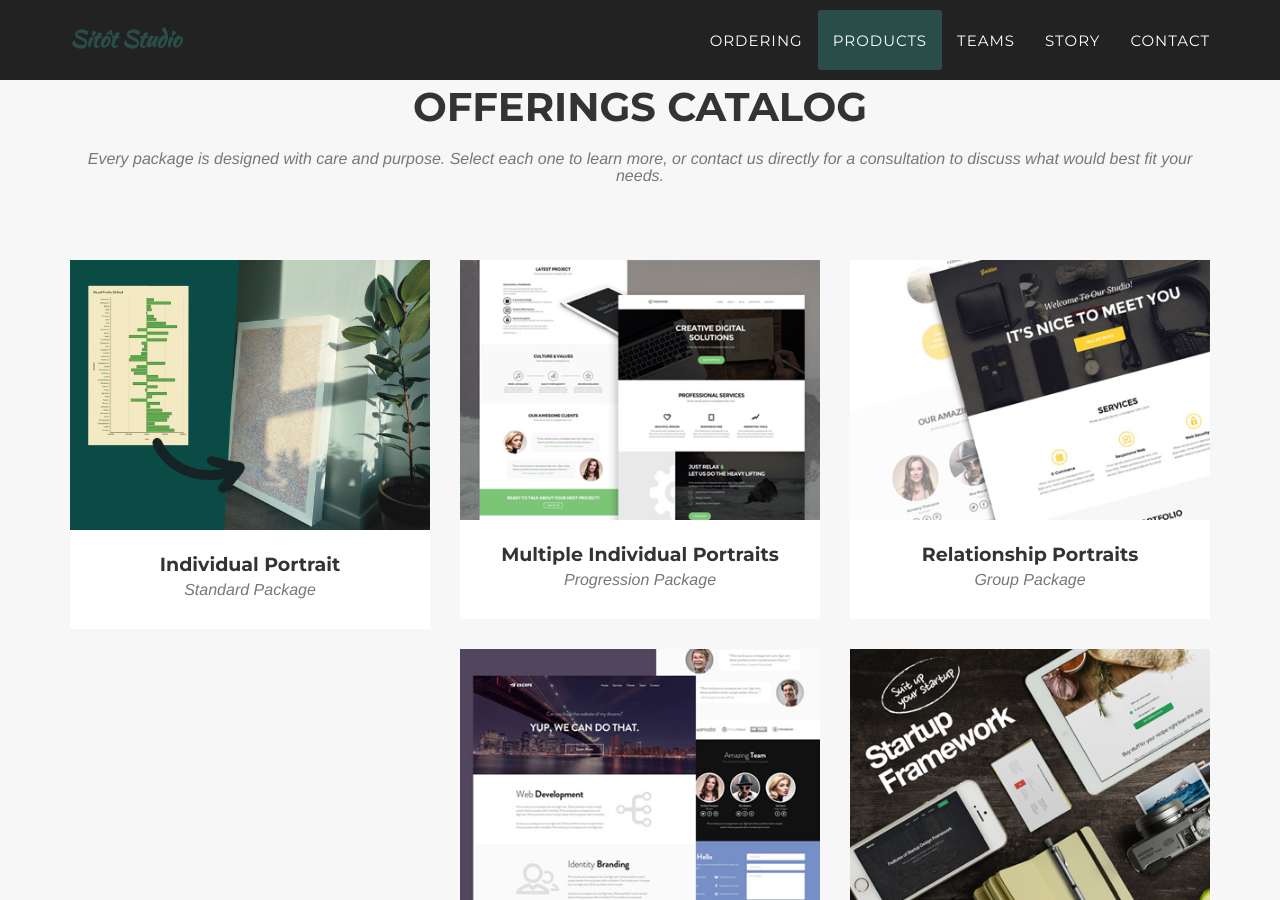
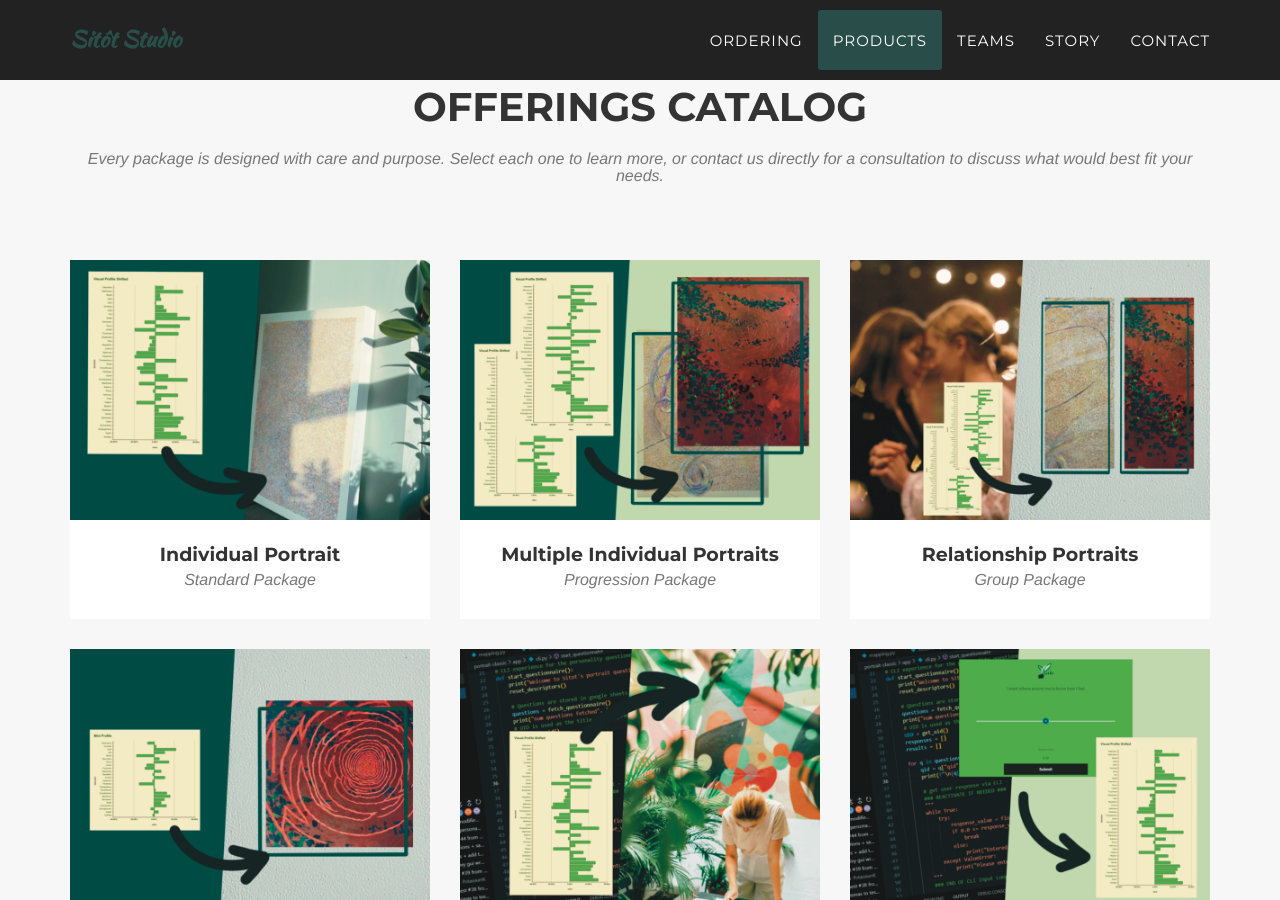
Before and after one commit to sitotstudio/sitotstudio.github.io, a Jekyll site: the page built from index.html, in a window 1280 px wide and 900 px high, scrolled down 3290 px. Built offline with Jekyll 4.4.1, drawn with Linux system fonts in a browser that asks for light colours; some web fonts are replaced.

Commit message:
Update catalog assets

```diff
--- a/_posts/2025-07-24-package-1.markdown
+++ b/_posts/2025-07-24-package-1.markdown
@@ -5,7 +5,7 @@ layout: default
 modal-id: 1
 date: 2025-07-24
 img: dreams.png
-thumbnail: dreams.png
+thumbnail: dreams-thumbnail.png
 alt: image-alt
 numportraits: 1
 canvas: 30x40 inches
```
Also changed, not shown: img/portfolio/dreams-thumbnail.png, img/portfolio/escape-thumbnail.png, img/portfolio/escape.png, img/portfolio/golden-thumbnail.png, img/portfolio/roundicons-thumbnail.png, img/portfolio/roundicons.png, img/portfolio/startup-framework-thumbnail.png, img/portfolio/startup-framework.png, img/portfolio/treehouse-thumbnail.png, 2 other files.
